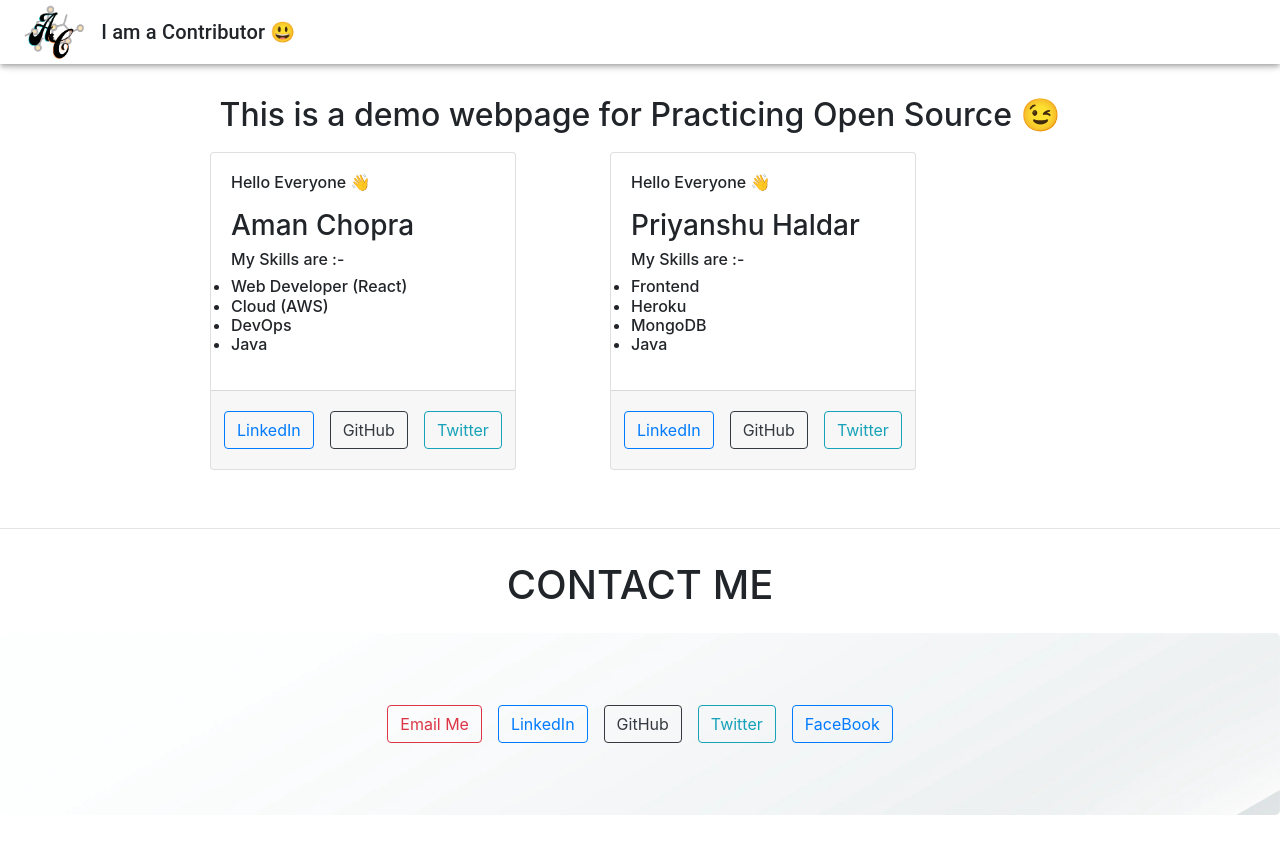
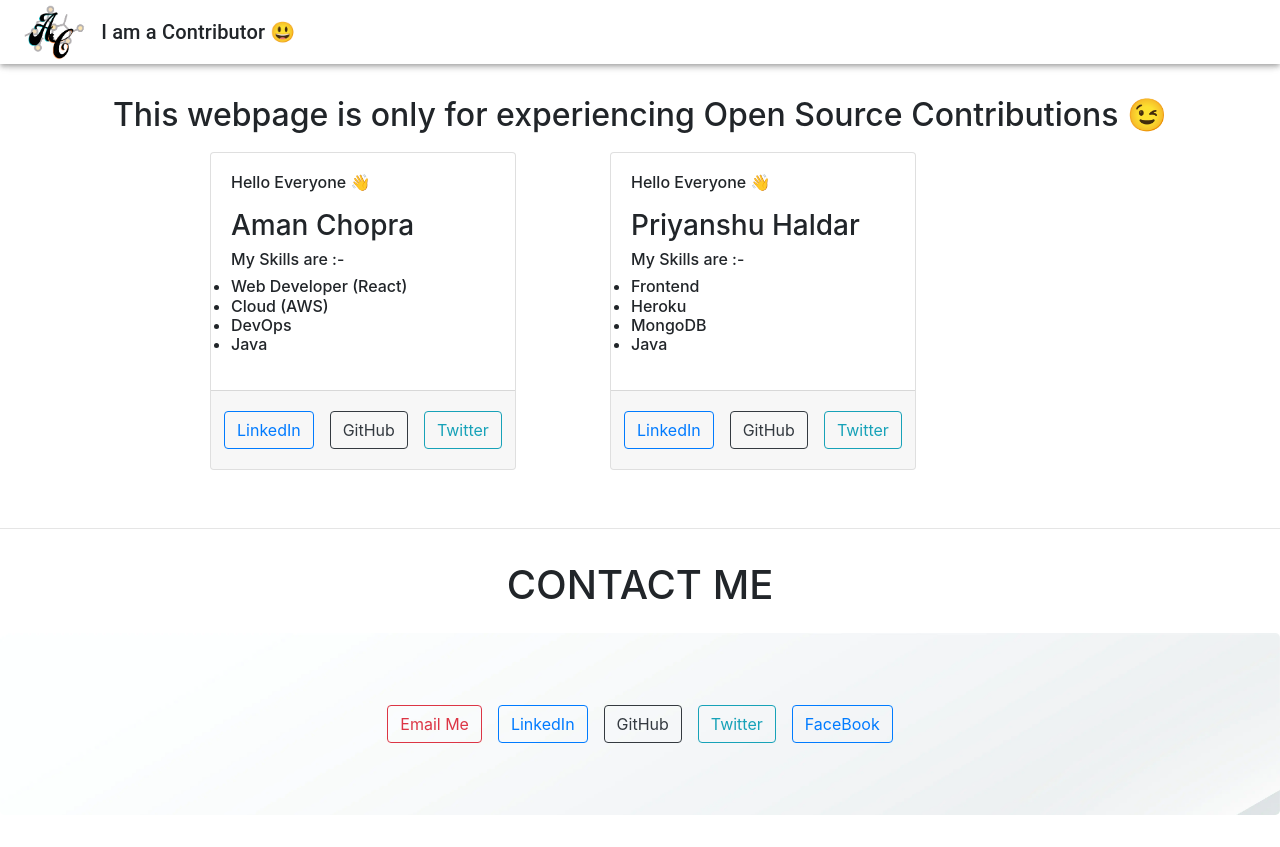
Before and after one commit to Aman1905/I-am-Contributor, a React (Create React App) app: page / in a window 1280 px wide. Built offline with nearby package versions, Linux system fonts and the light colour scheme.

Commit message:
changes made

```diff
--- a/src/App.js
+++ b/src/App.js
@@ -9,7 +9,7 @@ const App = () => {
     <div>
       <Navbar />
       <br /><br /><br /><br />
-      <h2 style={{ display: "flex", justifyContent: "center", alignItems: "center" }}>This is a demo webpage for Practicing Open Source 😉</h2>
+      <h2 style={{ display: "flex", justifyContent: "center", alignItems: "center" }}>This webpage is only for experiencing Open Source Contributions 😉</h2>
 
       <Content />
       <hr />
```
